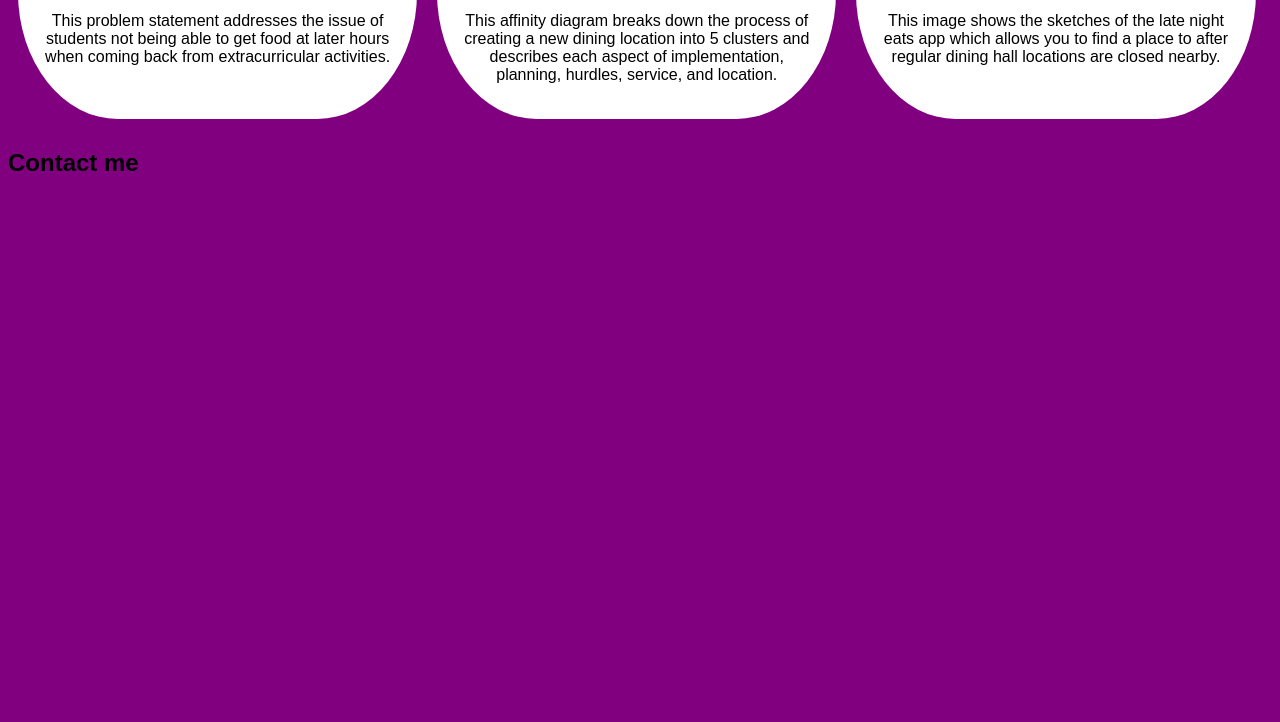
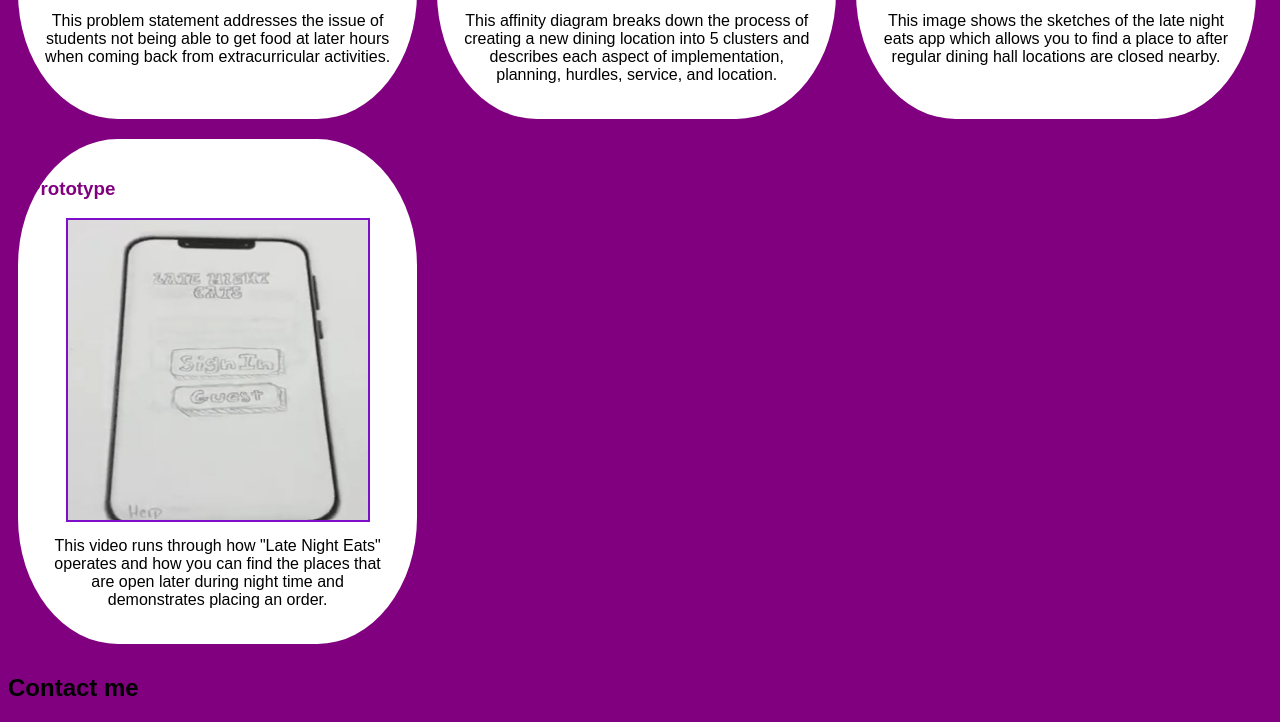
Before and after one commit to neyamCSE/neyamCSE, a plain HTML site: page index.html in a window 1280 px wide. Shown: the part 620-1342 px from the top of the page. Before the commit the page ends 817 px from the top, so only its background shows below. Drawn offline with Linux system fonts and the light colour scheme.

Commit message:
Adding link to the video and image representation

```diff
--- a/index.html
+++ b/index.html
@@ -50,6 +50,13 @@
             <p>This image shows the sketches of the late night eats app which allows you to find a place to after regular dining hall locations are closed nearby.</p>
         </section>
 
+        <!--Paper Prototype Assignment-->
+        <section class="project">
+        <a href="https://drive.google.com/file/d/1WHLRQ0NtGOKQDjy6rL9JYXWje2B8ZEzu/view?ts=671961e2"><h3> Prototype</h3></a>
+        <a href="https://drive.google.com/file/d/1WHLRQ0NtGOKQDjy6rL9JYXWje2B8ZEzu/view?ts=671961e2"> <img src="images/App Image.png"></a>
+        <p> This video runs through how "Late Night Eats" operates and how you can find the places that are open later during night time and demonstrates placing an order. </p>
+        </section>
+
     </div>
 
         <h2>Contact me</h2>
```
Also changed, not shown: images/App Image.png (added).
